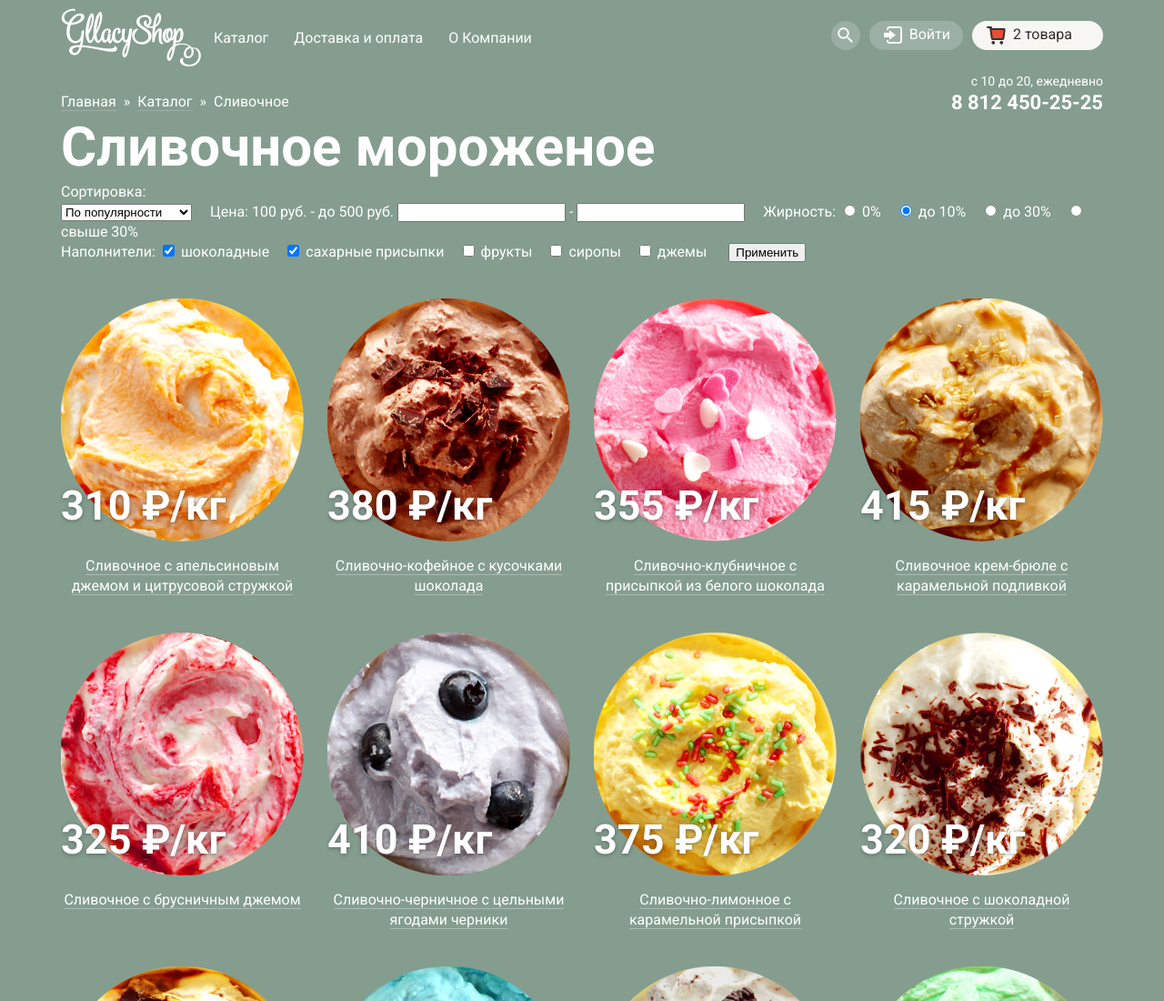
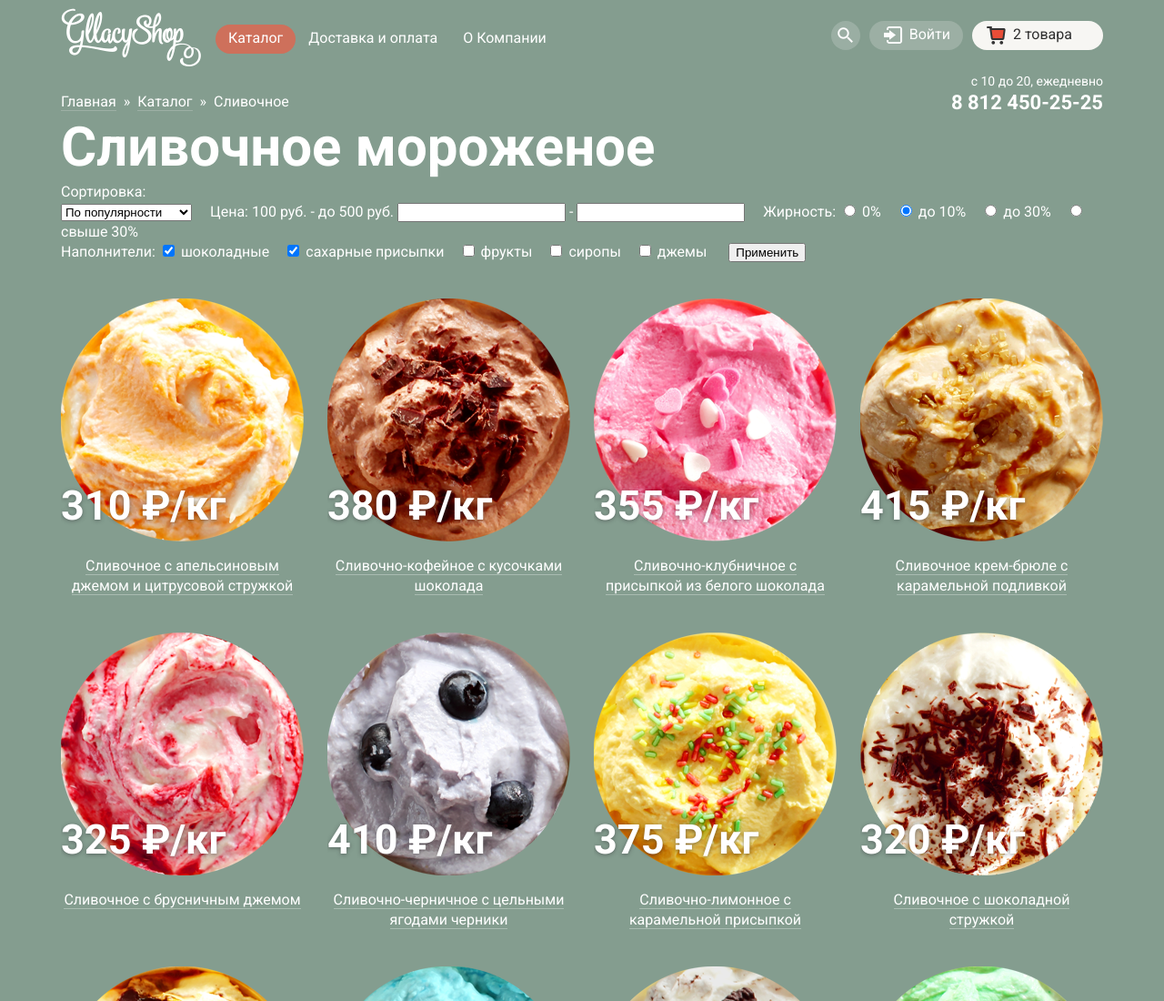
Before and after one commit to sharrapov/244120-gllacy, a plain HTML site: page catalog.html in a window 1280 px wide. Shown: the top 1100 px of the page at 91% size. Drawn offline with Linux system fonts and the light colour scheme.

Commit message:
Декоративные элементы v.3

```diff
--- a/catalog.html
+++ b/catalog.html
@@ -12,7 +12,7 @@
     	<div class="container clearfix">
     		<nav class="main-navigation">
     			<ul>
-    			<li><img src="img/logo.png" width="154" height="64" alt="Gllacy Shop"></li>
+    			<li class="logo"><img src="img/logo.png" width="154" height="64" alt="Gllacy Shop"></li>
     				<li><a href="#" class="selected">Каталог</a></li>
     					<ul class="main-navigation-dropdown">
     						<li><a href="#">Новинки</a></li>
--- a/css/style.css
+++ b/css/style.css
@@ -119,6 +119,12 @@ h2 {
 	padding-bottom: 8px;
 	padding-left: 14px;
 	padding-right: 14px;
+}
+
+.main-navigation a.selected {
+	color: #FFFFFF;
+	background-color: #CE705B;
+	border-radius: 16px;
 }
 
 .main-navigation a:hover {
```
